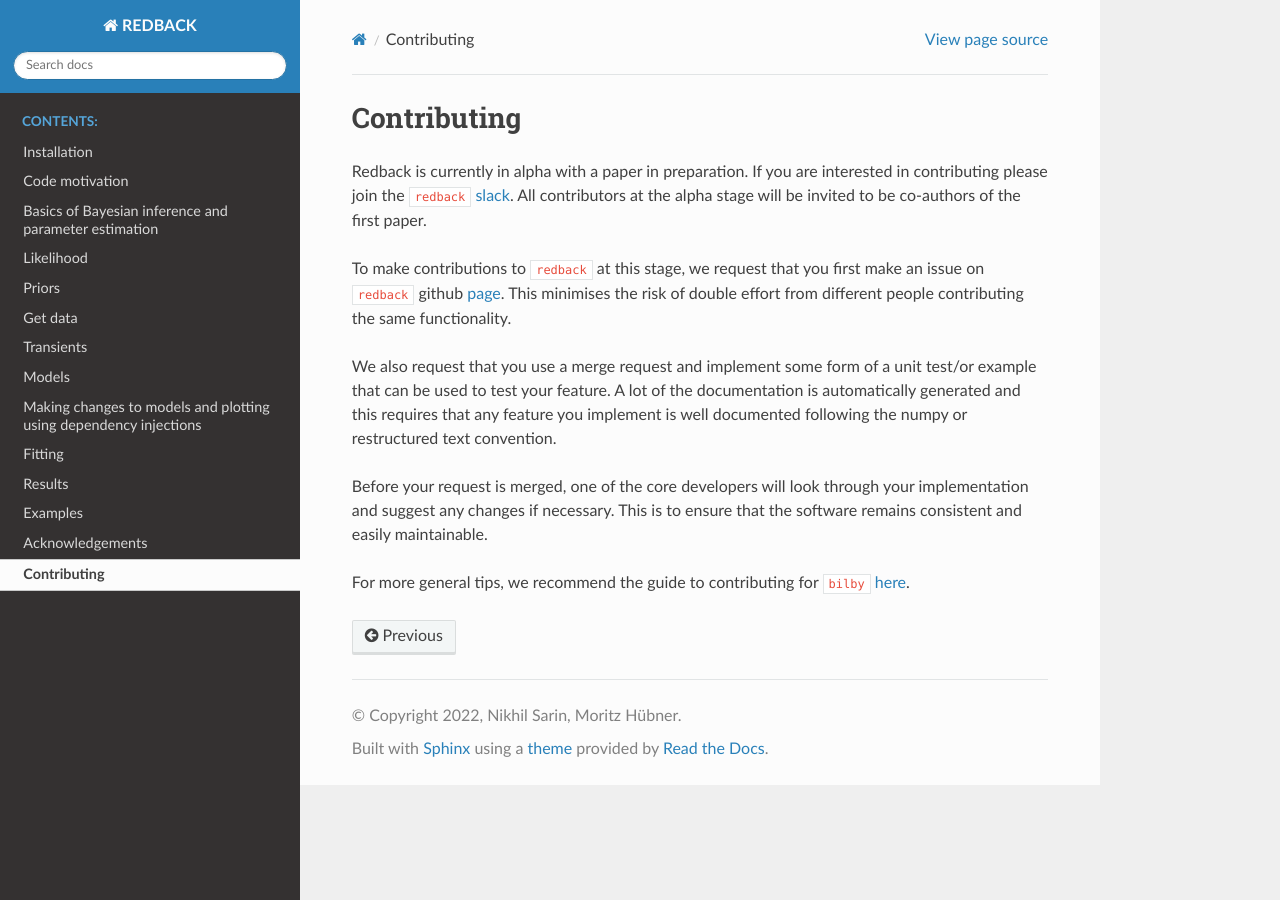
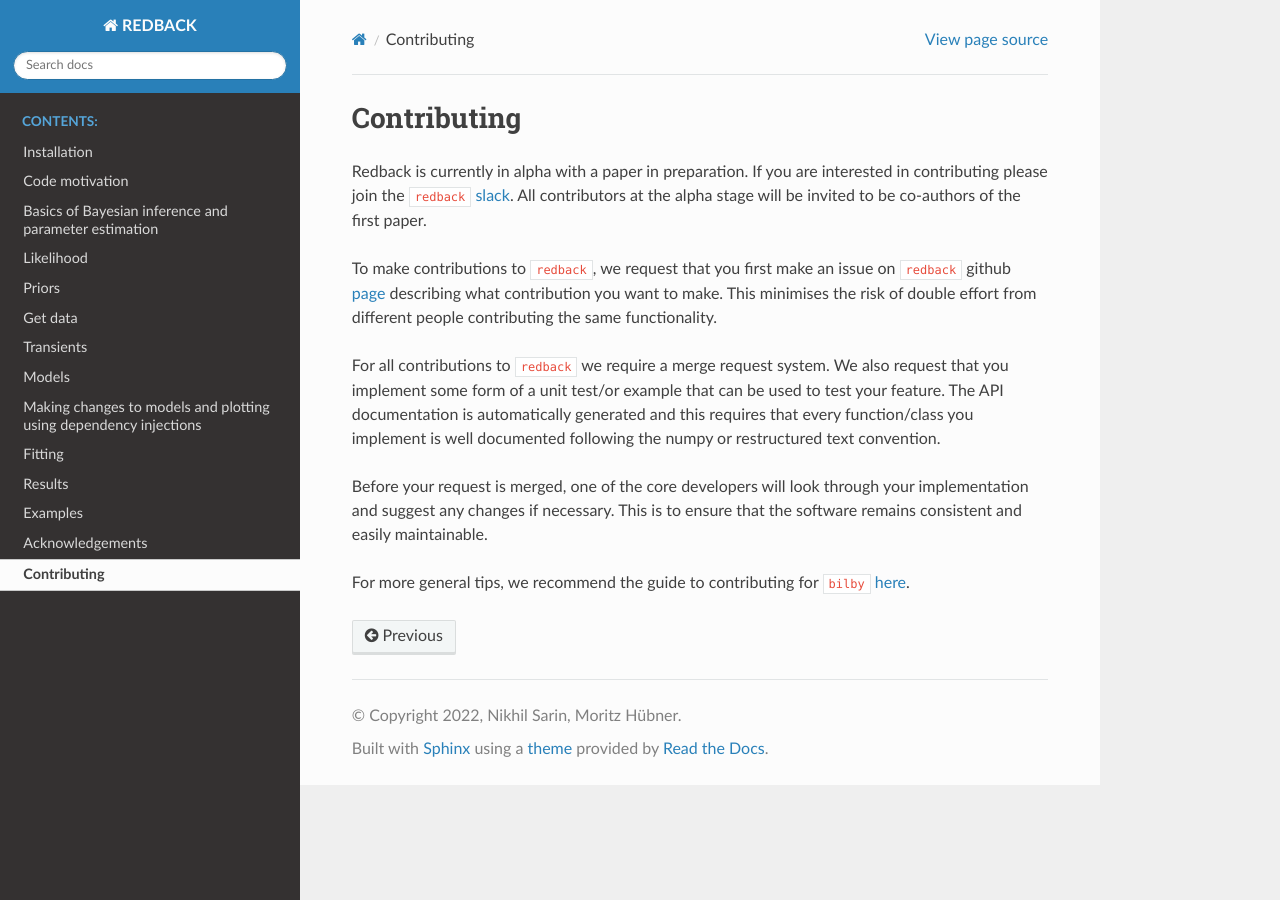
Before and after one commit to nikhil-sarin/redback, a Sphinx documentation site: the page built from docs/contributing.txt, in a window 1280 px wide. Built offline with Sphinx 7.4.7 and the Read the Docs theme 2.0.0, drawn with Linux system fonts in a browser that asks for light colours.

Commit message:
Updated contributing guide

```diff
--- a/docs/contributing.txt
+++ b/docs/contributing.txt
@@ -6,13 +6,14 @@ Redback is currently in alpha with a paper in preparation.
 If you are interested in contributing please join the :code:`redback` `slack <https://join.slack.com/t/slack-23u4492/shared_invite/zt-14y9q1qmo-VRmc8ZxHzB3u~dB3Wi6pjw>`_.
 All contributors at the alpha stage will be invited to be co-authors of the first paper.
 
-To make contributions to :code:`redback` at this stage,
-we request that you first make an issue on :code:`redback` github `page <https://github.com/nikhil-sarin/redback/issues>`_.
+To make contributions to :code:`redback`,
+we request that you first make an issue on :code:`redback` github `page <https://github.com/nikhil-sarin/redback/issues>`_ describing what contribution you want to make.
 This minimises the risk of double effort from different people contributing the same functionality.
 
-We also request that you use a merge request and implement some form of a unit test/or example that can be used to test your feature.
-A lot of the documentation is automatically generated and this requires
-that any feature you implement is well documented following the numpy or restructured text convention.
+For all contributions to :code:`redback` we require a merge request system.
+We also request that you implement some form of a unit test/or example that can be used to test your feature.
+The API documentation is automatically generated and this requires
+that every function/class you implement is well documented following the numpy or restructured text convention.
 
 Before your request is merged, one of the core developers will look through your implementation and suggest any changes if necessary.
 This is to ensure that the software remains consistent and easily maintainable.
```
